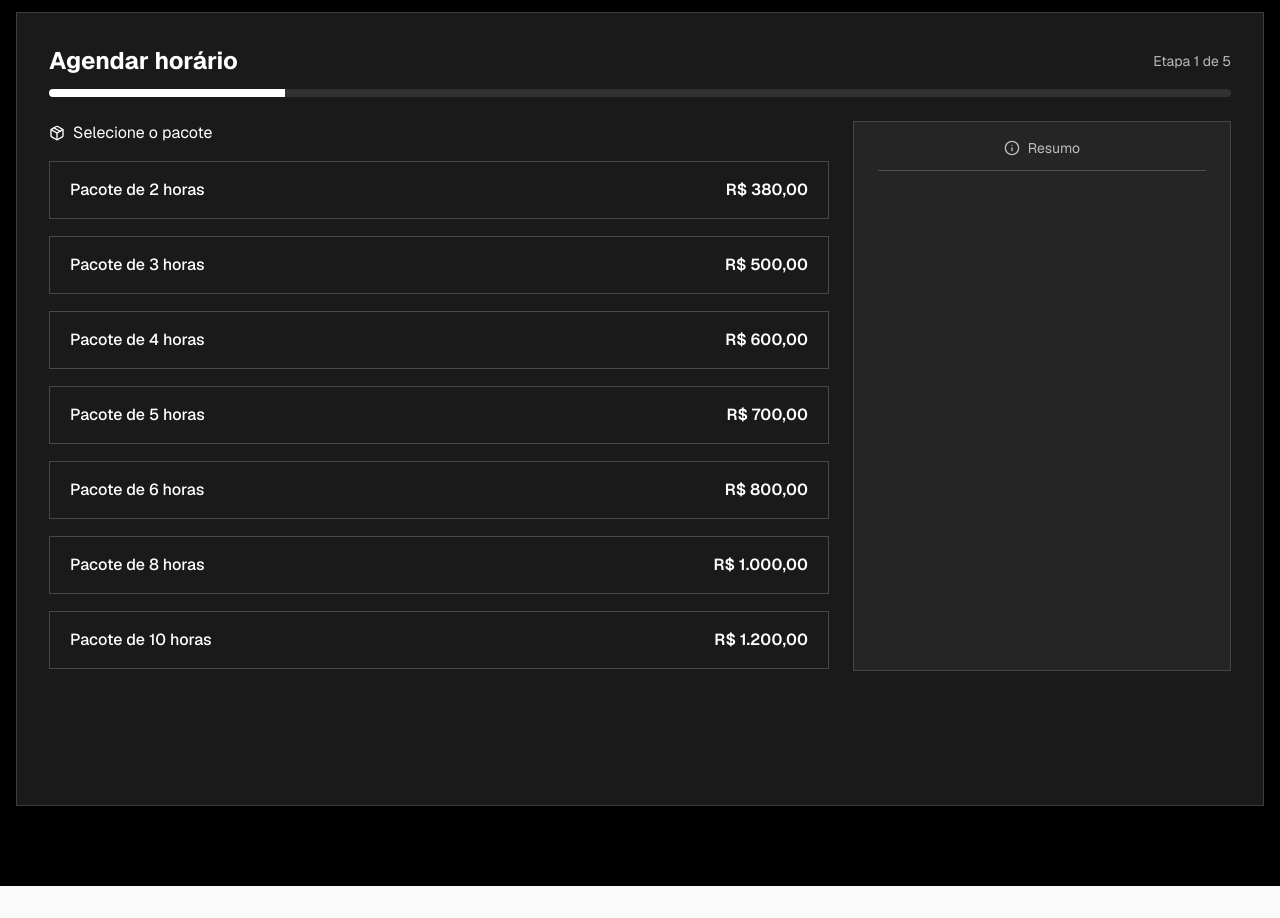
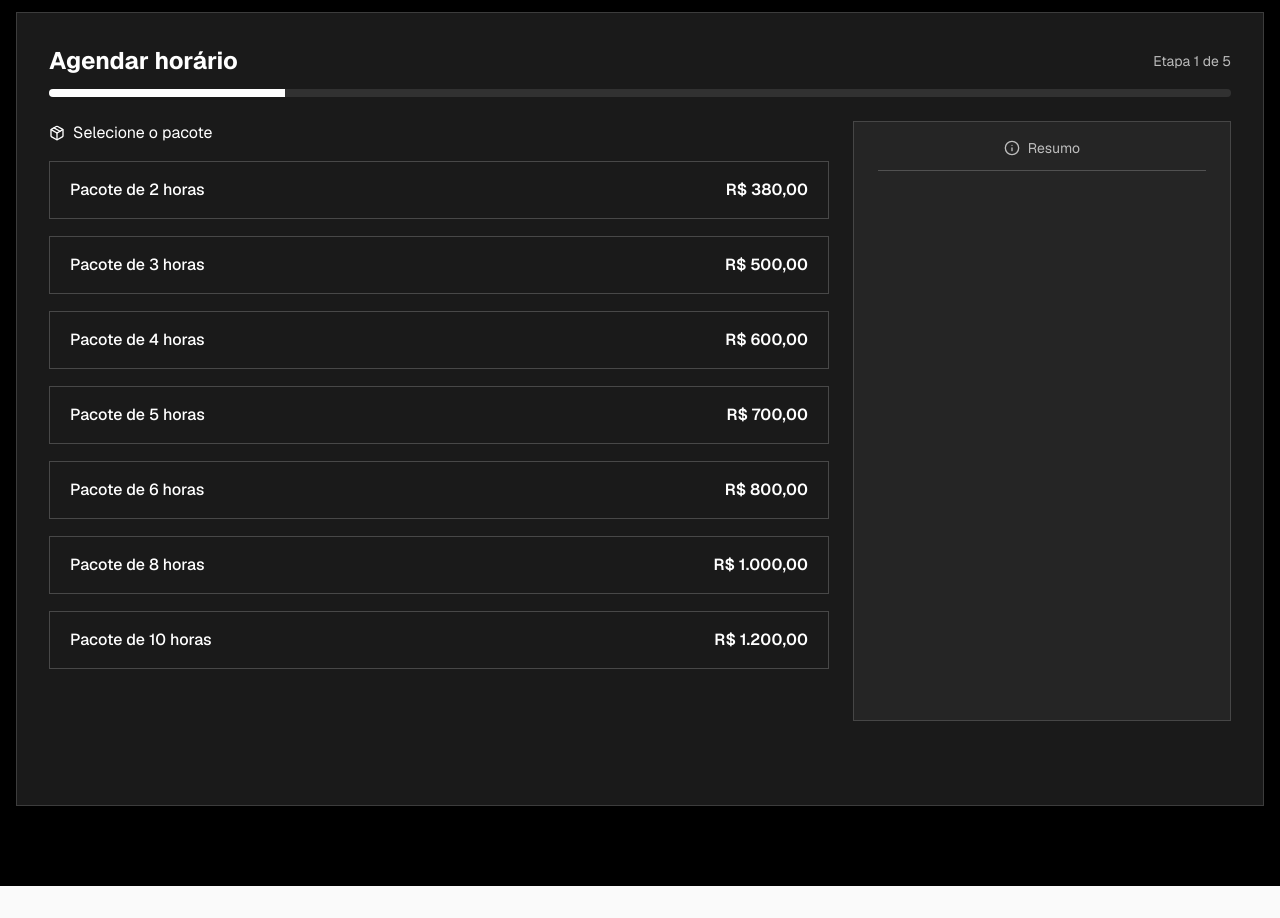
Before and after one commit to vinialexandre/estudio1631-project, a Next.js app: page / in a window 1280 px wide. Shown: the part 920-1838 px from the top of the page. Built offline with nearby package versions, Linux system fonts and the light colour scheme; a web font is replaced by a local one.

Commit message:
fix: bug visual agenda

```diff
--- a/src/components/BookingScheduler.tsx
+++ b/src/components/BookingScheduler.tsx
@@ -187,7 +187,7 @@ export default function BookingScheduler() {
 
   function SummaryCard() {
     return (
-      <aside className="hidden md:block border border-white/15 bg-white/5 p-4 md:sticky md:top-4 h-[550px]">
+      <aside className="hidden md:block border border-white/15 bg-white/5 p-4 h-[600px]">
         <div className="flex items-center justify-center gap-2 text-white/70 text-sm mb-3"><Info className="w-4 h-4"/>Resumo</div>
         <div className="mx-2 h-px bg-white/20 mb-3"></div>
         <div className="space-y-2 text-sm">
```
